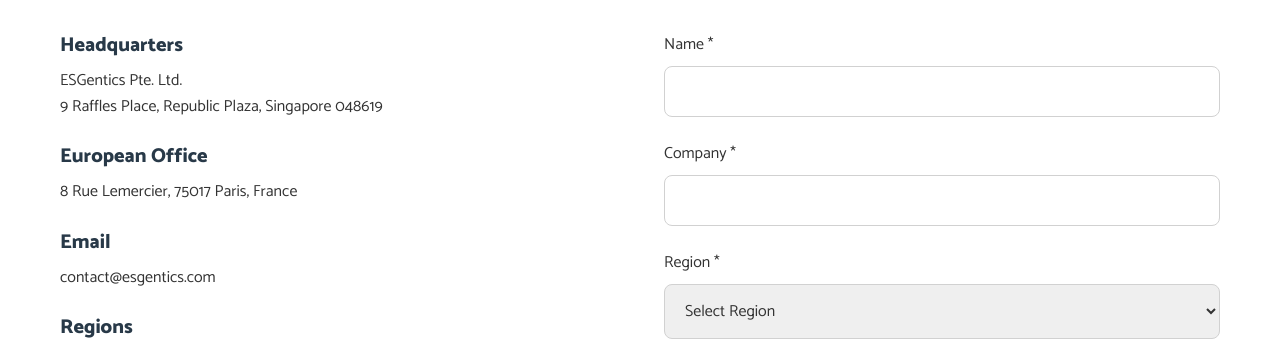
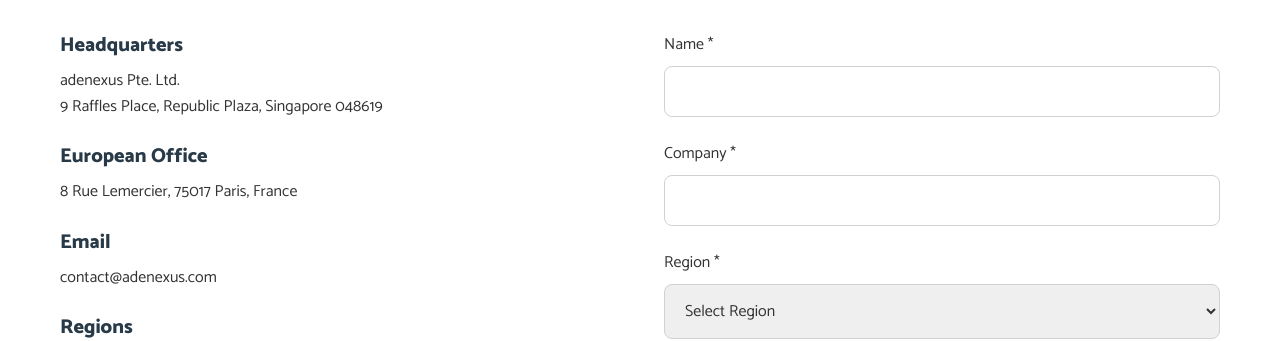
Before and after one commit to mcaserhn/esgentics-com, a Next.js app: page /contact in a window 1280 px wide. Shown: the part 540-881 px from the top of the page. Built offline with nearby package versions, Linux system fonts and the light colour scheme.

Commit message:
修复use client指令位置，确保在文件顶部

```diff
--- a/app/about/page.tsx
+++ b/app/about/page.tsx
@@ -1,3 +1,5 @@
+"use client";
+
 import Link from 'next/link';
 import { motion } from 'framer-motion';
 import { useLanguage } from '../components/LanguageProvider';
@@ -7,8 +9,6 @@
     title: 'About Us - adenexus',
   };
 }
-
-"use client";
 
 export default function About() {
   const { lang, translations } = useLanguage();
--- a/app/case-studies/page.tsx
+++ b/app/case-studies/page.tsx
@@ -1,3 +1,5 @@
+'use client';
+
 import React from 'react';
 import { useLanguage } from '../components/LanguageProvider';
 
@@ -6,8 +8,6 @@
     title: 'Case Studies - adenexus',
   };
 }
-
-'use client';
 
 export default function CaseStudiesPage() {
   const { translations } = useLanguage();
--- a/app/contact/page.tsx
+++ b/app/contact/page.tsx
@@ -1,3 +1,5 @@
+"use client";
+
 import Link from 'next/link';
 import { motion } from 'framer-motion';
 import { useForm } from 'react-hook-form';
@@ -8,8 +10,6 @@
     title: 'Contact - adenexus',
   };
 }
-
-"use client";
 
 type FormData = {
   name: string;
@@ -36,7 +36,6 @@
       const result = await response.json();
       if (result.success) {
         alert('Form submitted successfully!');
-        // 可以添加表单重置逻辑
       } else {
         alert('Error submitting form: ' + (result.error || 'Unknown error'));
       }
@@ -84,16 +83,16 @@
               <div className="space-y-6">
                 <div>
                   <h3 className="text-xl font-bold mb-2">{translations?.contact?.contact_info?.headquarters || 'Headquarters'}</h3>
-                  <p className="text-dark-gray">ESGentics Pte. Ltd.</p>
-                  <p className="text-dark-gray">{translations?.contact?.contact_info?.address || '[Your Singapore Office Address], Singapore.'}</p>
+                  <p className="text-dark-gray">adenexus Pte. Ltd.</p>
+                  <p className="text-dark-gray">9 Raffles Place, Republic Plaza, Singapore 048619</p>
                 </div>
                 <div>
                   <h3 className="text-xl font-bold mb-2">European Office</h3>
-                  <p className="text-dark-gray">{translations?.contact?.contact_info?.europe_address || '[Your Paris Office Address], France.'}</p>
+                  <p className="text-dark-gray">8 Rue Lemercier, 75017 Paris, France</p>
                 </div>
                 <div>
                   <h3 className="text-xl font-bold mb-2">{translations?.contact?.contact_info?.email || 'Email'}</h3>
-                  <p className="text-dark-gray">contact@esgentics.com</p>
+                  <p className="text-dark-gray">contact@adenexus.com</p>
                 </div>
                 <div>
                   <h3 className="text-xl font-bold mb-2">{translations?.contact?.contact_info?.regions || 'Regions'}</h3>
--- a/app/page.tsx
+++ b/app/page.tsx
@@ -1,3 +1,5 @@
+"use client";
+
 import Link from 'next/link';
 import { motion } from 'framer-motion';
 import { useLanguage } from './components/LanguageProvider';
@@ -7,8 +9,6 @@
     title: 'Home - adenexus',
   };
 }
-
-"use client";
 
 export default function Home() {
   const { lang, translations } = useLanguage();
--- a/app/solutions/page.tsx
+++ b/app/solutions/page.tsx
@@ -1,3 +1,5 @@
+"use client";
+
 import Link from 'next/link';
 import { motion } from 'framer-motion';
 import { useLanguage } from '../components/LanguageProvider';
@@ -7,8 +9,6 @@
     title: 'Solutions - adenexus',
   };
 }
-
-"use client";
 
 export default function Solutions() {
   const { lang, translations } = useLanguage();
--- a/app/technology/page.tsx
+++ b/app/technology/page.tsx
@@ -1,3 +1,5 @@
+"use client";
+
 import Link from 'next/link';
 import { motion } from 'framer-motion';
 import { useLanguage } from '../components/LanguageProvider';
@@ -7,8 +9,6 @@
     title: 'Technology - adenexus',
   };
 }
-
-"use client";
 
 export default function Technology() {
   const { lang, translations } = useLanguage();
```
